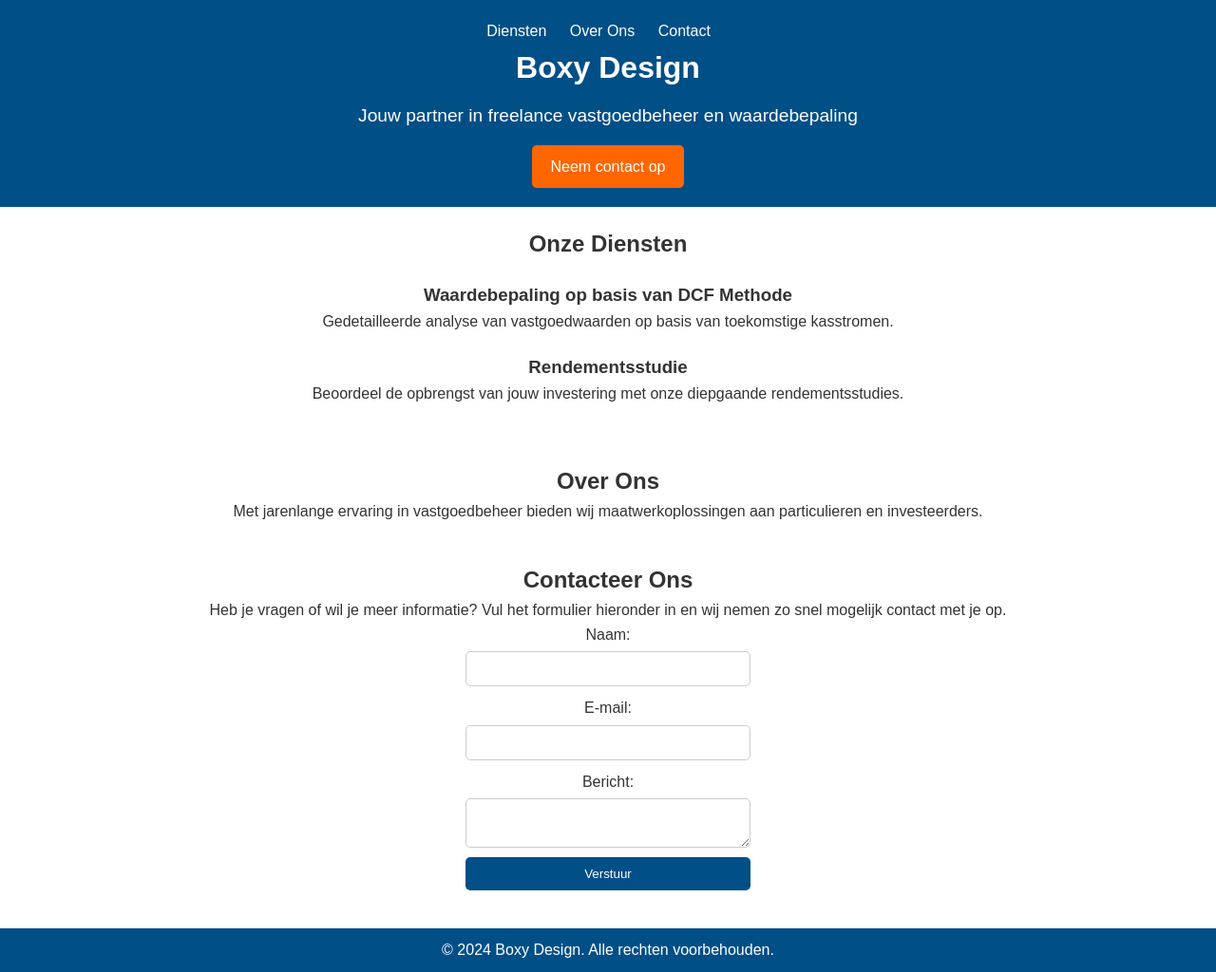
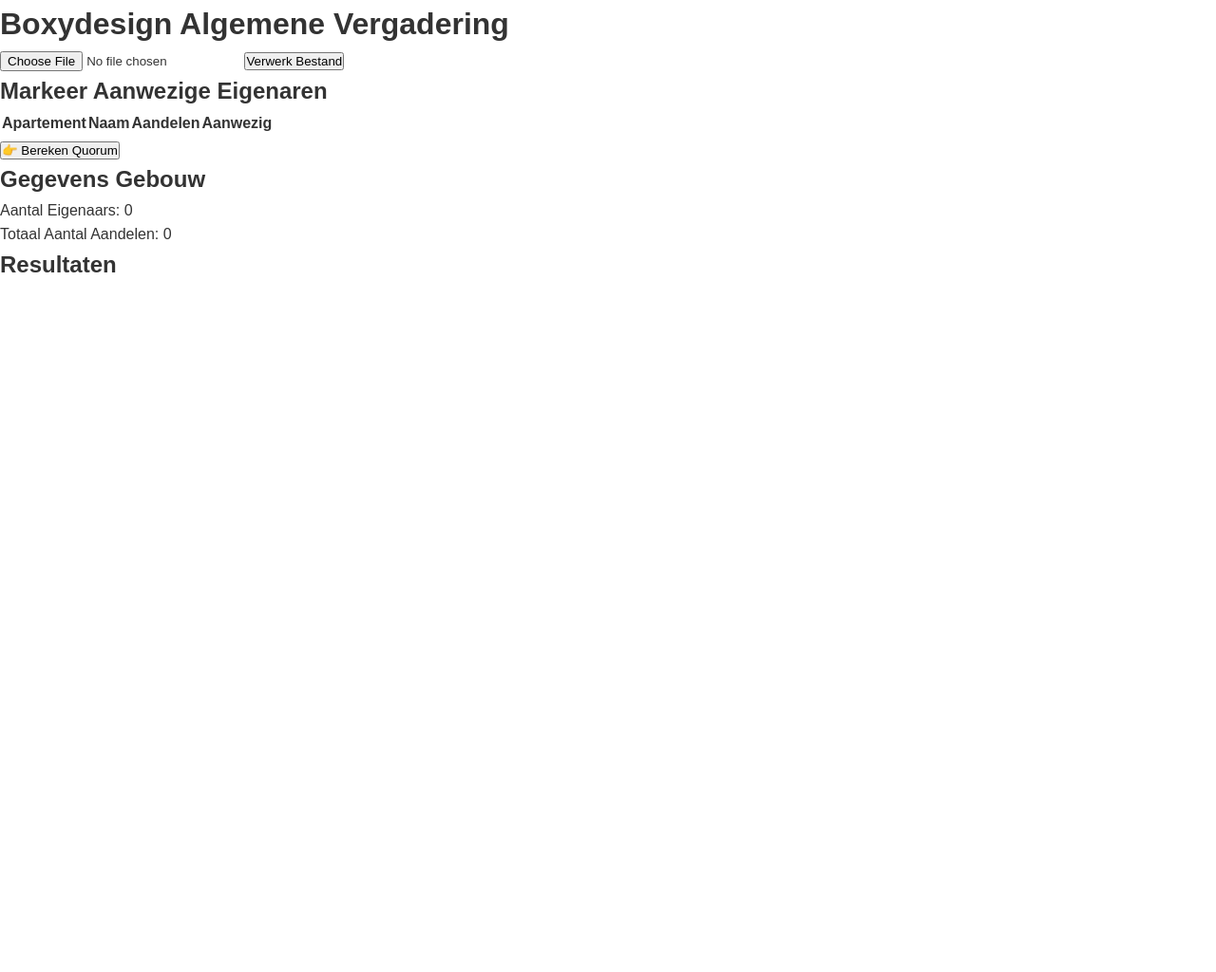
Before and after one commit to Boxydesign/Boxydesign, a plain HTML site: page index.html in a window 1280 px wide. Shown: the whole page at 95% size. After the commit the page ends 800 px from the top, so only its background shows below. Drawn offline with Linux system fonts and the light colour scheme.

Commit message:
Update index.html

```diff
--- a/index.html
+++ b/index.html
@@ -3,59 +3,45 @@
 <head>
     <meta charset="UTF-8">
     <meta name="viewport" content="width=device-width, initial-scale=1.0">
-    <title>Boxy Design - Vastgoedbeheer</title>
+    <title>Boxydesign AV Quorum en Stemming</title>
     <link rel="stylesheet" href="styles.css">
 </head>
 <body>
-    <header>
-        <nav>
-            <ul>
-                <li><a href="#diensten">Diensten</a></li>
-                <li><a href="#over-ons">Over Ons</a></li>
-                <li><a href="#contact">Contact</a></li>
-            </ul>
-        </nav>
-        <h1>Boxy Design</h1>
-        <p>Jouw partner in freelance vastgoedbeheer en waardebepaling</p>
-        <a href="#contact" class="cta-button">Neem contact op</a>
-    </header>
+    <div class="container">
+        <h1>Boxydesign Algemene Vergadering</h1>
 
-    <section id="diensten">
-        <h2>Onze Diensten</h2>
-        <div class="service">
-            <h3>Waardebepaling op basis van DCF Methode</h3>
-            <p>Gedetailleerde analyse van vastgoedwaarden op basis van toekomstige kasstromen.</p>
+        <div class="input-section">
+            <input type="file" id="file-upload" accept=".csv">
+            <button onclick="processFile()">Verwerk Bestand</button>
         </div>
-        <div class="service">
-            <h3>Rendementsstudie</h3>
-            <p>Beoordeel de opbrengst van jouw investering met onze diepgaande rendementsstudies.</p>
+
+        <div class="attendance-section">
+            <h2>Markeer Aanwezige Eigenaren</h2>
+            <table id="owner-table">
+                <thead>
+                    <tr>
+                        <th>Apartement</th>
+                        <th>Naam</th>
+                        <th>Aandelen</th>
+                        <th>Aanwezig</th>
+                    </tr>
+                </thead>
+                <tbody id="owner-list"></tbody>
+            </table>
+            <button class="calculate-button" onclick="calculateQuorum()">👉 Bereken Quorum</button>
         </div>
-    </section>
 
-    <section id="over-ons">
-        <h2>Over Ons</h2>
-        <p>Met jarenlange ervaring in vastgoedbeheer bieden wij maatwerkoplossingen aan particulieren en investeerders.</p>
-    </section>
+        <div class="building-info">
+            <h2>Gegevens Gebouw</h2>
+            <p>Aantal Eigenaars: <span id="total-owners">0</span></p>
+            <p>Totaal Aantal Aandelen: <span id="total-shares">0</span></p>
+        </div>
 
-    <section id="contact">
-        <h2>Contacteer Ons</h2>
-        <p>Heb je vragen of wil je meer informatie? Vul het formulier hieronder in en wij nemen zo snel mogelijk contact met je op.</p>
-        <form>
-            <label for="name">Naam:</label>
-            <input type="text" id="name" name="name" required>
-
-            <label for="email">E-mail:</label>
-            <input type="email" id="email" name="email" required>
-
-            <label for="message">Bericht:</label>
-            <textarea id="message" name="message" required></textarea>
-
-            <button type="submit">Verstuur</button>
-        </form>
-    </section>
-
-    <footer>
-        <p>&copy; 2024 Boxy Design. Alle rechten voorbehouden.</p>
-    </footer>
+        <div class="result-section">
+            <h2>Resultaten</h2>
+            <p id="quorum-results"></p>
+        </div>
+    </div>
+    <script src="script.js"></script>
 </body>
 </html>
```
